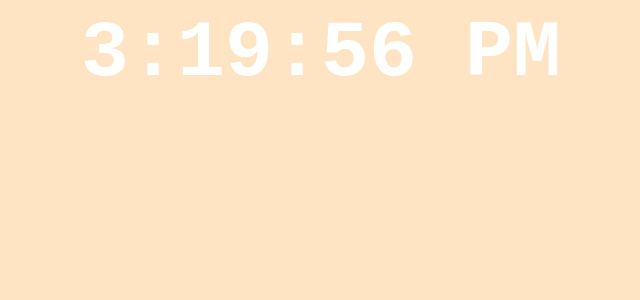
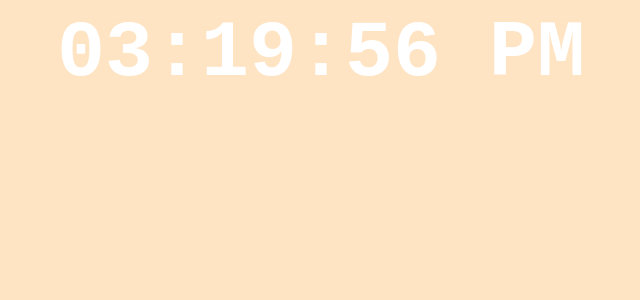
Before and after one commit to Udeme98/BroCode-React, a React (Vite) app: page / in a window 1280 px wide. Shown: the top 300 px of the page, without its empty margins (319-959 px from the left). Built offline with nearby package versions, Linux system fonts and the light colour scheme.

Commit message:
digital clock functinality: displayed time with padded zeros

```diff
--- a/src/DigitalClock.jsx
+++ b/src/DigitalClock.jsx
@@ -21,7 +21,13 @@ const DigitalClock = () => {
 
     hours = hours % 12 || 12;
 
-    return `${hours}:${minutes}:${seconds} ${meridian}`;
+    return `${parseZero(hours)}:${parseZero(minutes)}:${parseZero(
+      seconds
+    )} ${meridian}`;
+  };
+  const parseZero = (number) => {
+    let parsed = (number < 10 ? "0" : "") + number;
+    return parsed;
   };
 
   return (
```
